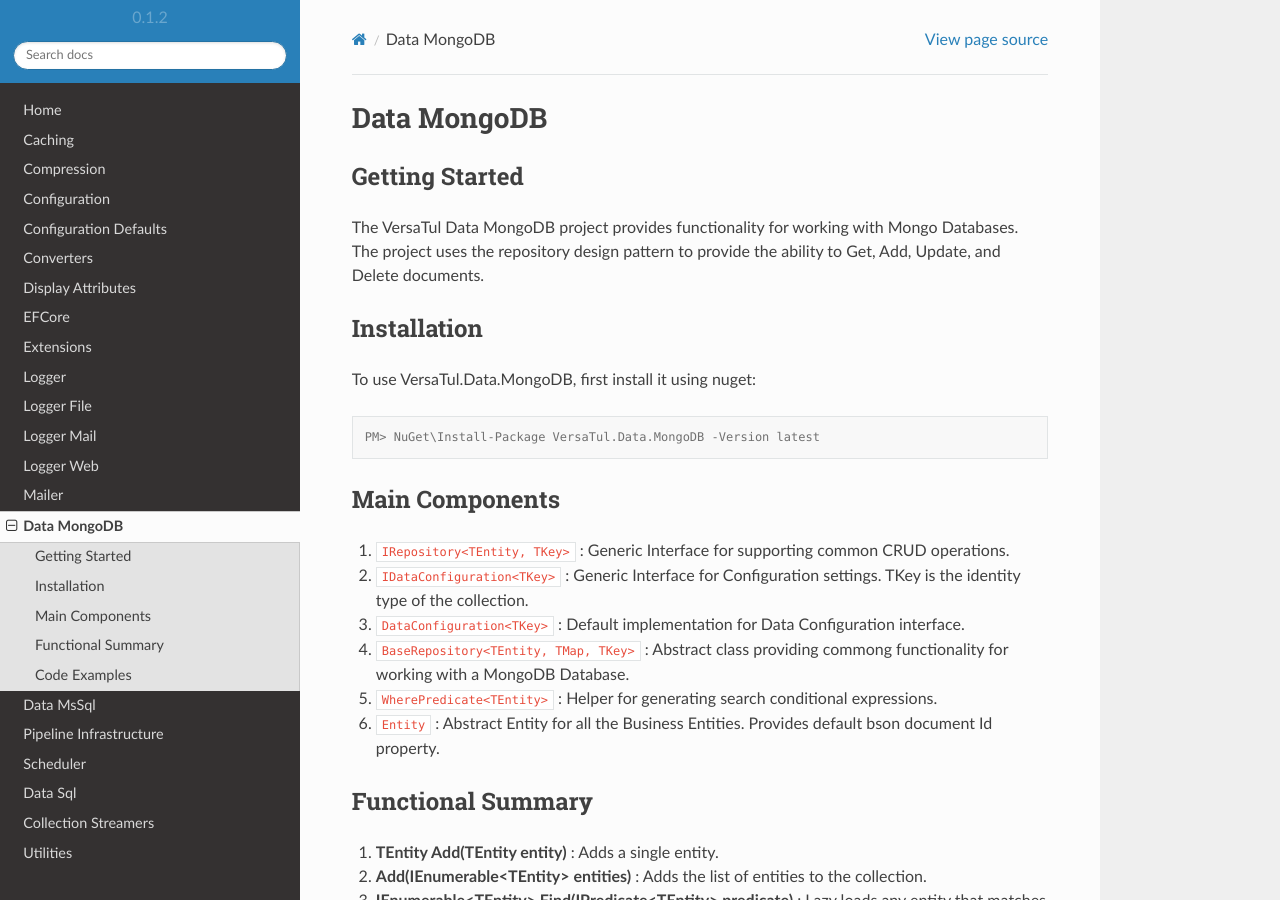
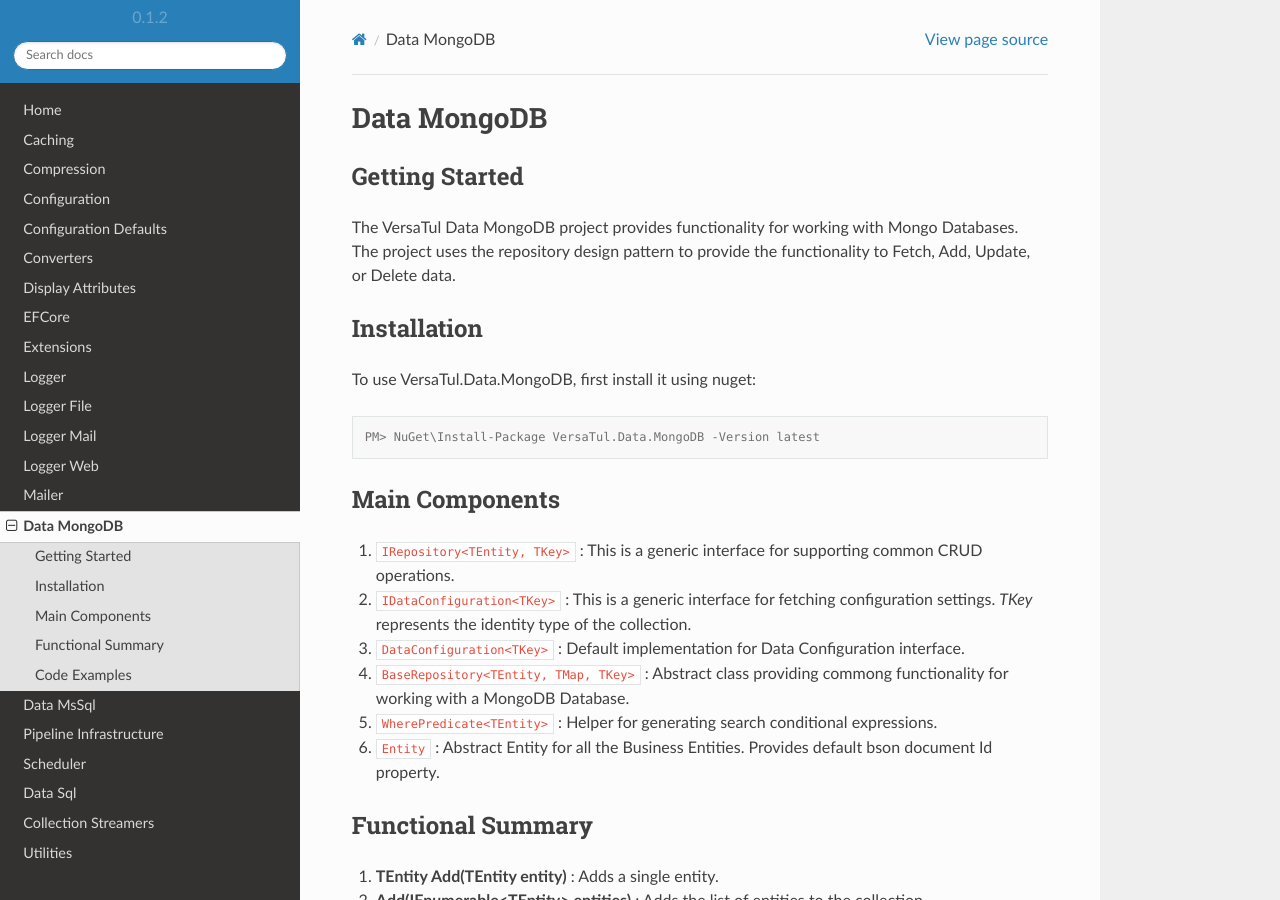
Before and after one commit to BjornWilliams/DocsVersaTul, a Sphinx documentation site: the page built from docs/source/mongodb.rst, in a window 1280 px wide and 900 px high. Built offline with Sphinx 7.4.7 and the Read the Docs theme 2.0.0, drawn with Linux system fonts in a browser that asks for light colours.

Commit message:
Update mongodb.rst
Mongo updates

```diff
--- a/docs/source/mongodb.rst
+++ b/docs/source/mongodb.rst
@@ -4,7 +4,7 @@
 Getting Started
 ----------------
 The VersaTul Data MongoDB project provides functionality for working with Mongo Databases.
-The project uses the repository design pattern to provide the ability to Get, Add, Update, and Delete documents.
+The project uses the repository design pattern to provide the functionality to Fetch, Add, Update, or Delete data.
 
 
 Installation
@@ -19,8 +19,8 @@
 
 Main Components
 ----------------
-1. ``IRepository<TEntity, TKey>`` : Generic Interface for supporting common CRUD operations.
-2. ``IDataConfiguration<TKey>`` : Generic Interface for Configuration settings. TKey is the identity type of the collection.
+1. ``IRepository<TEntity, TKey>`` : This is  a generic interface for supporting common CRUD operations.
+2. ``IDataConfiguration<TKey>`` : This is a generic interface for fetching configuration settings. `TKey` represents the identity type of the collection.
 3. ``DataConfiguration<TKey>`` : Default implementation for Data Configuration interface.
 4. ``BaseRepository<TEntity, TMap, TKey>`` : Abstract class providing commong functionality for working with a MongoDB Database.
 5. ``WherePredicate<TEntity>`` : Helper for generating search conditional expressions.
```
